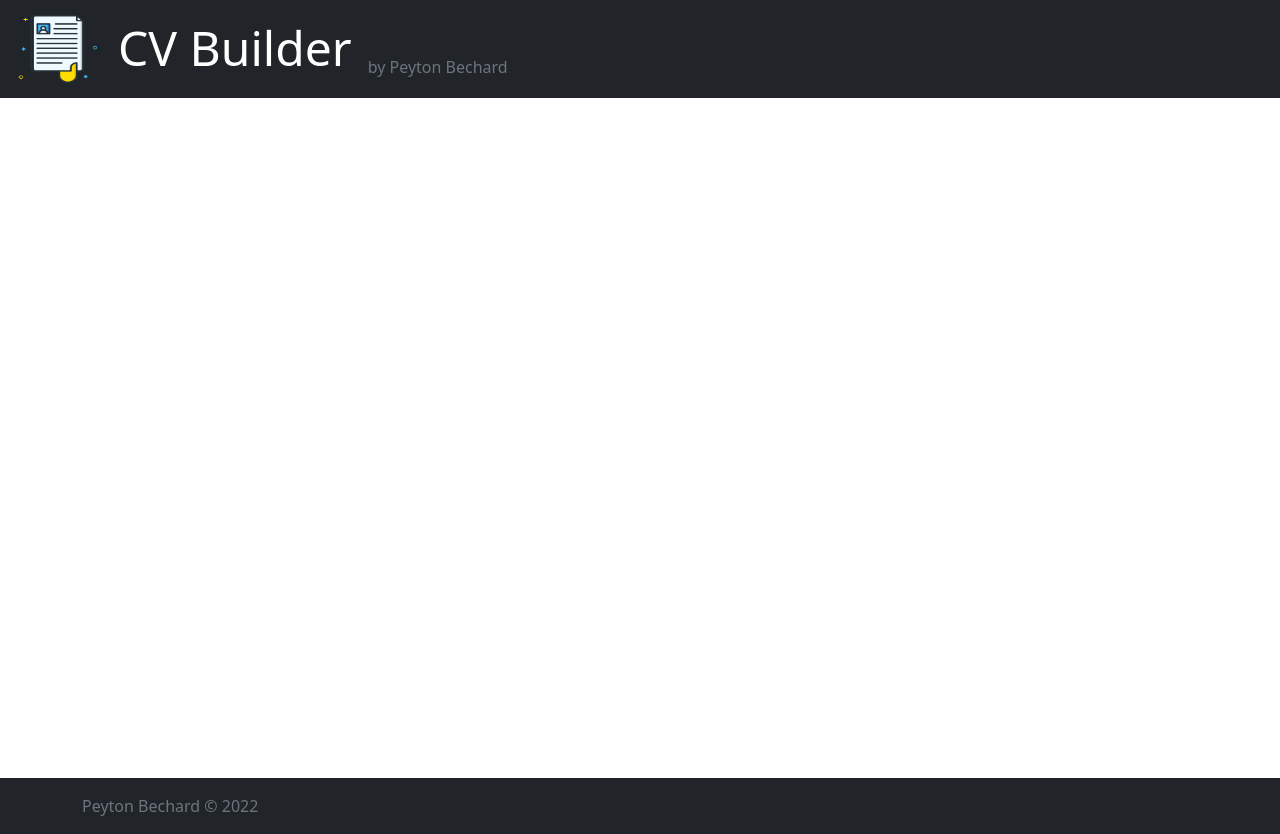
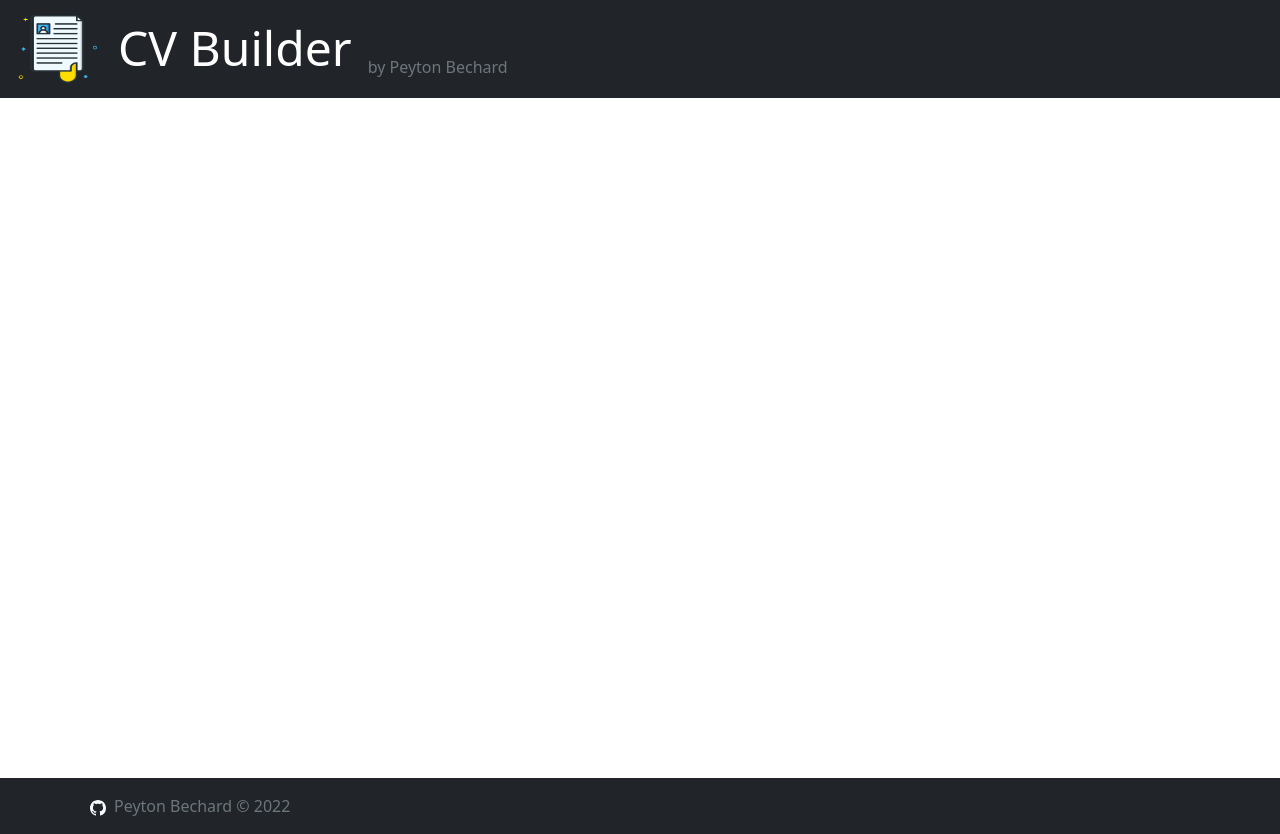
Before and after one commit to pmbechard/cv-builder, a React (Create React App) app: page / in a window 1280 px wide. Built offline with nearby package versions, Linux system fonts and the light colour scheme.

Commit message:
Adds GitHub logo with link to repo

```diff
--- a/src/components/Footer.js
+++ b/src/components/Footer.js
@@ -5,7 +5,24 @@
     return (
       <footer className='footer mt-auto py-3 bg-dark navbar-dark'>
         <div className='container'>
-          <span className='text-muted'>Peyton Bechard &copy; 2022</span>
+          <span className='text-muted'>
+            <a
+              href='https://github.com/pmbechard/cv-builder'
+              className='text-light mx-2'
+            >
+              <svg
+                xmlns='http://www.w3.org/2000/svg'
+                width='16'
+                height='16'
+                fill='currentColor'
+                class='bi bi-github'
+                viewBox='0 0 16 16'
+              >
+                <path d='M8 0C3.58 0 0 3.58 0 8c0 3.54 2.29 6.53 5.47 7.59.4.07.55-.17.55-.38 0-.19-.01-.82-.01-1.49-2.01.37-2.53-.49-2.69-.94-.09-.23-.48-.94-.82-1.13-.28-.15-.68-.52-.01-.53.63-.01 1.08.58 1.23.82.72 1.21 1.87.87 2.33.66.07-.52.28-.87.51-1.07-1.78-.2-3.64-.89-3.64-3.95 0-.87.31-1.59.82-2.15-.08-.2-.36-1.02.08-2.12 0 0 .67-.21 2.2.82.64-.18 1.32-.27 2-.27.68 0 1.36.09 2 .27 1.53-1.04 2.2-.82 2.2-.82.44 1.1.16 1.92.08 2.12.51.56.82 1.27.82 2.15 0 3.07-1.87 3.75-3.65 3.95.29.25.54.73.54 1.48 0 1.07-.01 1.93-.01 2.2 0 .21.15.46.55.38A8.012 8.012 0 0 0 16 8c0-4.42-3.58-8-8-8z' />
+              </svg>
+            </a>
+            Peyton Bechard &copy; 2022
+          </span>
         </div>
       </footer>
     );
```
